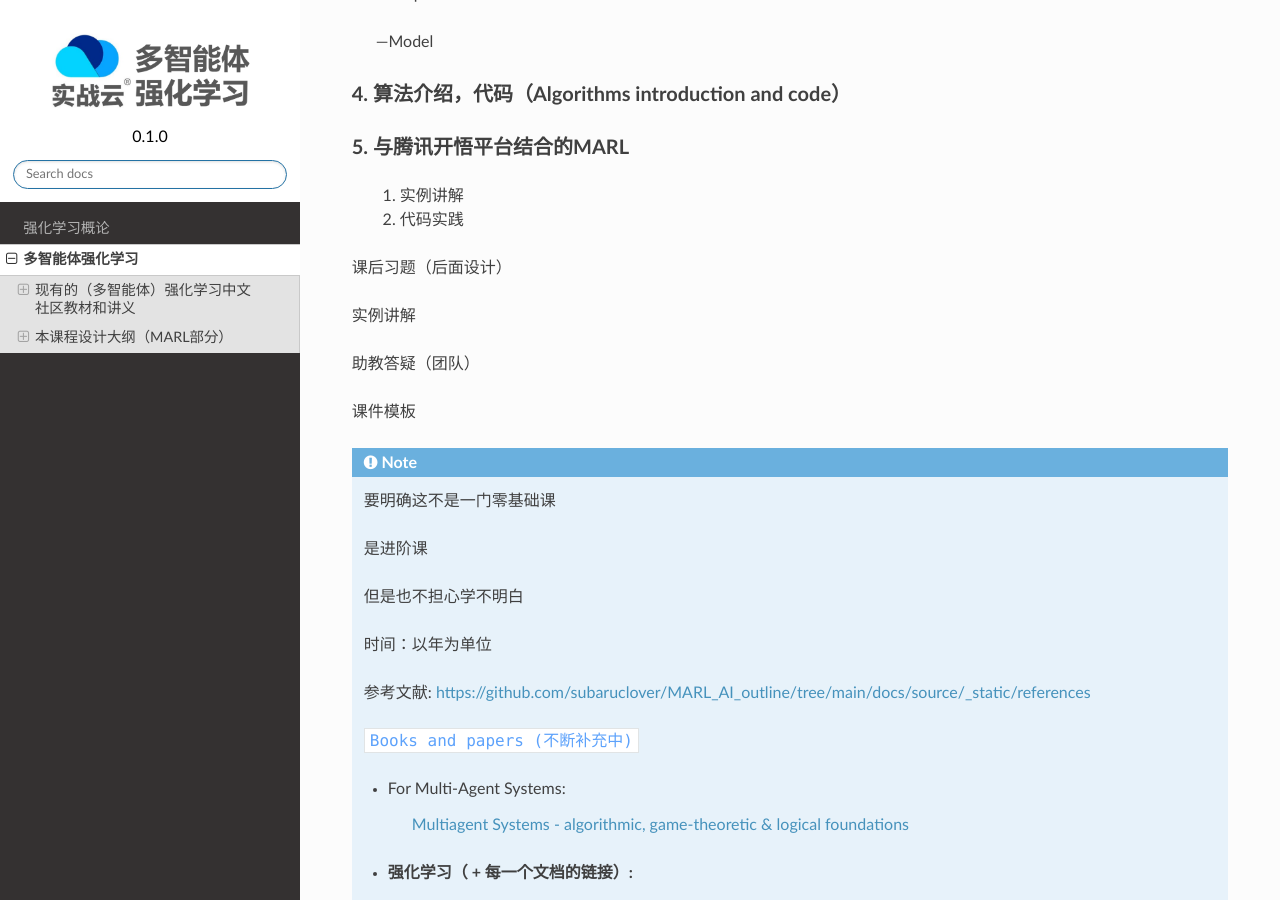
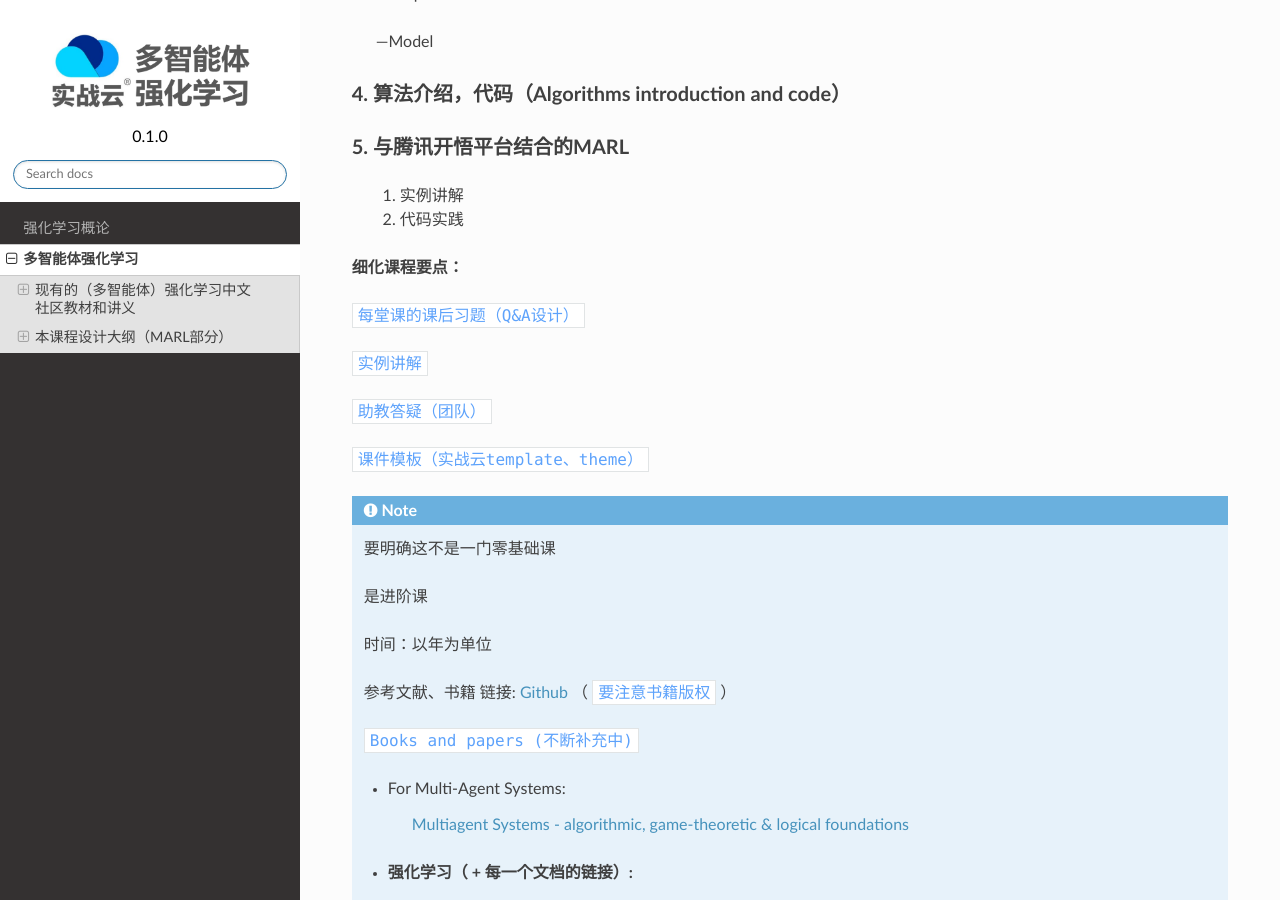
Before and after one commit to subaruclover/MARL_AI_outline, a Sphinx documentation site: the page built from docs/source/intro.rst, in a window 1280 px wide and 900 px high, scrolled down 6747 px. Built offline with Sphinx 7.4.7 and the Read the Docs theme 2.0.0, drawn with Linux system fonts in a browser that asks for light colours; formulas are drawn with MathJax 3; pages that are not in the unit, such as notebooks, are missing from menus; a script that is not in the unit is left out.

Commit message:
update intro

```diff
--- a/docs/source/intro.rst
+++ b/docs/source/intro.rst
@@ -335,25 +335,24 @@
     #. 代码实践
 
 
-课后习题（后面设计）
+**细化课程要点：**
 
-实例讲解
+``每堂课的课后习题（Q&A设计）``
 
-助教答疑（团队）
+``实例讲解``
 
+``助教答疑（团队）``
 
-课件模板
+``课件模板（实战云template、theme）``
 
 .. note::
     要明确这不是一门零基础课
 
     是进阶课
 
-    但是也不担心学不明白
-
     时间：以年为单位
 
-    参考文献: https://github.com/subaruclover/MARL_AI_outline/tree/main/docs/source/_static/references
+    参考文献、书籍 链接: `Github <https://github.com/subaruclover/MARL_AI_outline/tree/main/docs/source/_static/references>`_ （ ``要注意书籍版权`` ）
 
     ``Books and papers (不断补充中)``
 
```
